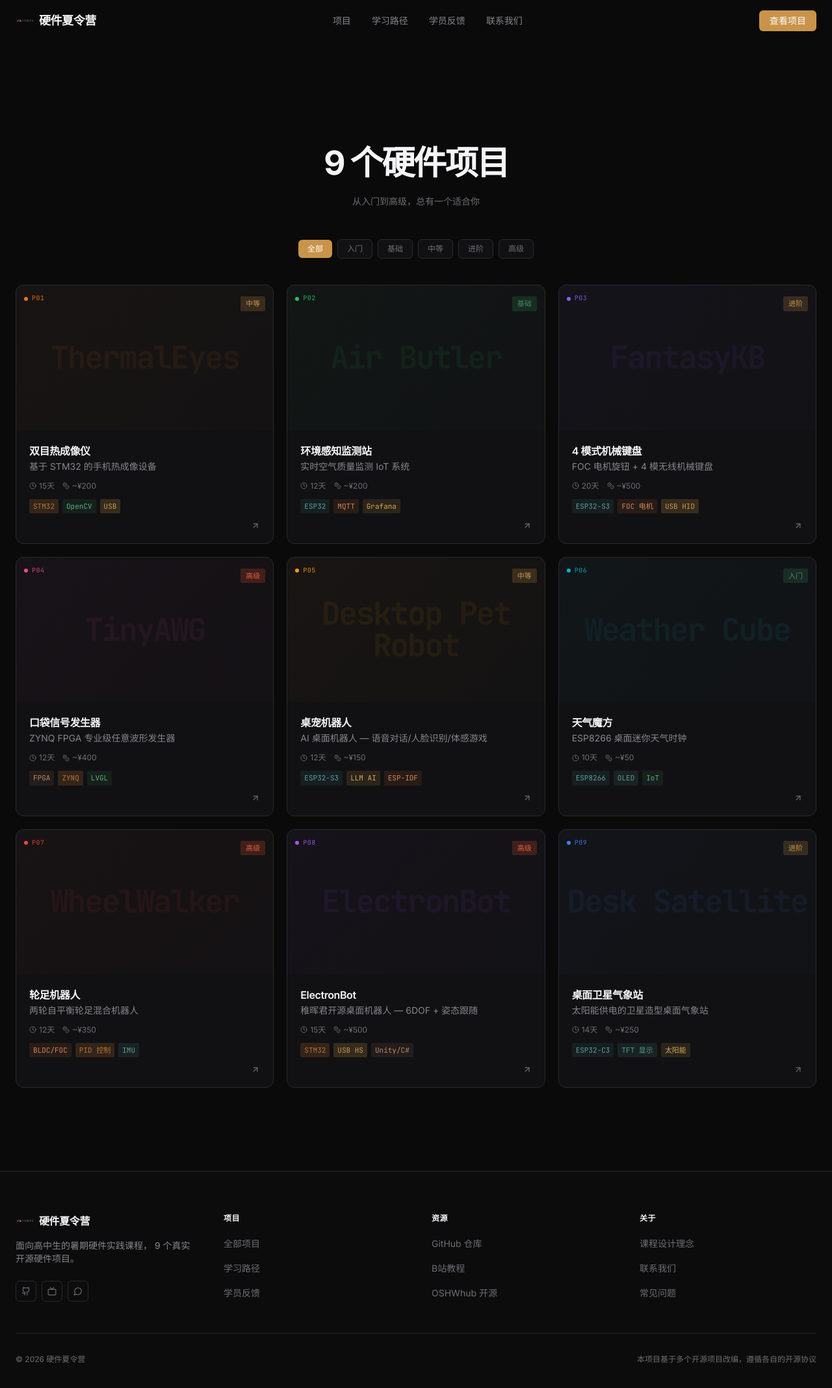
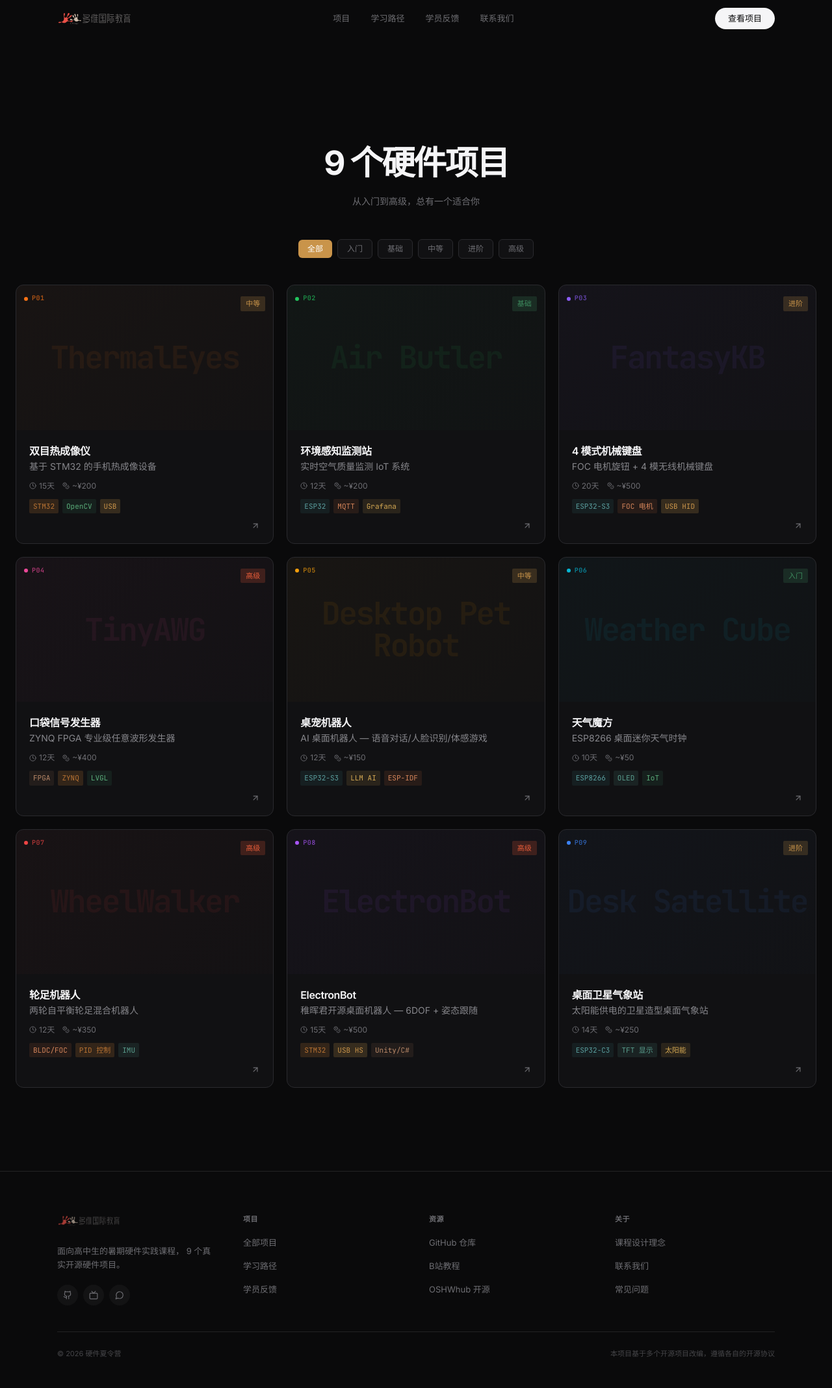
Before and after one commit to jojojjjjj/summer-hardware-projects, a Next.js app in the folder website/: page /projects in a window 1280 px wide. Shown: the top 2136 px of the page at 65% size. Built offline with nearby package versions, Linux system fonts and the light colour scheme.

Commit message:
refactor: update navbar and footer to match new design language

```diff
--- a/website/components/footer.tsx
+++ b/website/components/footer.tsx
@@ -1,14 +1,11 @@
 /**
- * Footer 组件
+ * Footer 组件 — Apple 式精致
  *
- * 去掉了:
- * - 社交链接的可见文字标签 → 只保留图标
- * - 英文版权声明
- *
- * 保留:
- * - 品牌标识
- * - 导航链接
- * - 版权信息
+ * 设计理念:
+ * - 更紧凑的布局
+ * - 链接更小更密
+ * - 社交图标更精致
+ * - 版权信息更紧凑
  */
 import Image from "next/image"
 import Link from "next/link"
@@ -49,30 +46,34 @@ const socialLinks = [
 
 export function Footer() {
   return (
-    <footer className="border-t border-border bg-bg-secondary/30">
-      <div className="mx-auto max-w-7xl px-4 py-12 sm:px-6 sm:py-16">
-        <div className="grid gap-12 md:grid-cols-4">
+    <footer className="border-t border-white/[0.10] bg-background">
+      <div className="mx-auto max-w-6xl px-6 py-12 sm:py-16">
+        <div className="grid gap-10 md:grid-cols-4">
           {/* 品牌 */}
           <div className="md:col-span-1">
-            <Link href="/" className="flex items-center gap-2">
-              <Image src={`${process.env.NODE_ENV === 'production' ? '/summer-hardware-projects' : ''}/logo.png`} alt="Logo" width={28} height={28} className="rounded-md object-cover" />
-              <span className="text-base font-semibold tracking-tight">
-                硬件夏令营
-              </span>
+            <Link href="/" className="inline-block">
+              <Image
+                src={`${process.env.NODE_ENV === 'production' ? '/summer-hardware-projects' : ''}/logo.png`}
+                alt="Logo"
+                width={100}
+                height={24}
+                className="h-6 w-auto object-contain opacity-70"
+              />
             </Link>
-            <p className="mt-4 text-sm text-text-secondary">
+            <p className="mt-4 text-[13px] text-text-tertiary leading-relaxed">
               面向高中生的暑期硬件实践课程，
               9 个真实开源硬件项目。
             </p>
-            {/* 社交图标 — 只保留图标 */}
-            <div className="mt-6 flex gap-2">
+
+            {/* 社交图标 */}
+            <div className="mt-5 flex gap-2">
               {socialLinks.map((social) => (
                 <a
                   key={social.label}
                   href={social.href}
                   target="_blank"
                   rel="noopener noreferrer"
-                  className="inline-flex h-8 w-8 items-center justify-center rounded-md border border-border text-text-tertiary transition-colors hover:border-border-hover hover:text-text-secondary"
+                  className="inline-flex h-8 w-8 items-center justify-center rounded-full bg-white/[0.04] text-text-tertiary transition-all duration-200 hover:bg-white/[0.08] hover:text-text-secondary"
                   aria-label={social.label}
                 >
                   <social.icon size={14} />
@@ -84,15 +85,15 @@ export function Footer() {
           {/* 导航链接列 */}
           {Object.values(footerLinks).map((section) => (
             <div key={section.title}>
-              <h4 className="mb-4 text-xs font-semibold text-text-primary uppercase tracking-wider font-mono">
+              <h4 className="mb-3 text-[11px] font-semibold text-text-tertiary uppercase tracking-wider">
                 {section.title}
               </h4>
-              <ul className="space-y-2.5">
+              <ul className="space-y-2">
                 {section.links.map((link) => (
                   <li key={link.label}>
                     <a
                       href={link.href}
-                      className="text-sm text-text-tertiary transition-colors hover:text-text-secondary"
+                      className="text-[13px] text-text-tertiary transition-colors duration-200 hover:text-text-secondary"
                     >
                       {link.label}
                     </a>
@@ -103,9 +104,9 @@ export function Footer() {
           ))}
         </div>
 
-        {/* 底部分隔线 + 版权 */}
-        <div className="mt-12 border-t border-border pt-8">
-          <div className="flex flex-col items-center justify-between gap-4 text-xs text-text-tertiary md:flex-row">
+        {/* 底部 */}
+        <div className="mt-10 border-t border-white/[0.10] pt-6">
+          <div className="flex flex-col items-center justify-between gap-3 text-[11px] text-text-tertiary/60 md:flex-row">
             <p>© 2026 硬件夏令营</p>
             <p>本项目基于多个开源项目改编，遵循各自的开源协议</p>
           </div>
--- a/website/components/navbar.tsx
+++ b/website/components/navbar.tsx
@@ -1,21 +1,19 @@
 "use client"
 
 /**
- * 导航栏
+ * 导航栏 — Apple 极简风格
  *
- * 去掉了:
- * - 双语导航标签 (项目 Projects)
- * - 渐变按钮 → 实色按钮
- *
- * 保留:
- * - 固定顶部
- * - 滚动模糊
- * - 移动端菜单
+ * 变更:
+ * - Logo 使用原始宽高比 (4:1)，不再 object-cover 压入正方形
+ * - 去掉 Logo 旁文字，让 Logo 本身说话
+ * - 导航链接更大间距、更细字重
+ * - CTA 按钮更精致
+ * - 滚动后背景更通透
  */
 import { useState, useEffect } from "react"
 import Image from "next/image"
 import Link from "next/link"
-import { motion } from "framer-motion"
+import { motion, AnimatePresence } from "framer-motion"
 import { Menu, X } from "lucide-react"
 import { cn } from "@/lib/utils"
 
@@ -35,7 +33,7 @@ export function Navbar() {
     const handleScroll = () => {
       if (!ticking) {
         requestAnimationFrame(() => {
-          setScrolled(window.scrollY > 100)
+          setScrolled(window.scrollY > 40)
           ticking = false
         })
         ticking = true
@@ -49,19 +47,25 @@ export function Navbar() {
     <motion.header
       initial={{ y: -100 }}
       animate={{ y: 0 }}
-      transition={{ duration: 0.5 }}
+      transition={{ duration: 0.6, ease: [0.16, 1, 0.3, 1] }}
       className={cn(
-        "fixed top-0 left-0 right-0 z-50 transition-all duration-300",
-        scrolled ? "navbar-blur" : "bg-transparent"
+        "fixed top-0 left-0 right-0 z-50 transition-all duration-500",
+        scrolled
+          ? "navbar-blur border-b border-white/[0.12]"
+          : "bg-transparent"
       )}
     >
-      <nav className="mx-auto flex max-w-7xl items-center justify-between px-4 py-3 sm:px-6 sm:py-4">
-        {/* Logo */}
-        <Link href="/" className="flex items-center gap-2">
-          <Image src={`${process.env.NODE_ENV === 'production' ? '/summer-hardware-projects' : ''}/logo.png`} alt="Logo" width={28} height={28} className="rounded-md object-cover" />
-          <span className="text-base font-semibold tracking-tight text-text-primary sm:text-lg">
-            硬件夏令营
-          </span>
+      <nav className="mx-auto flex max-w-6xl items-center justify-between px-6 py-3">
+        {/* Logo — 使用原始宽高比 */}
+        <Link href="/" className="flex items-center gap-2.5 group">
+          <Image
+            src={`${process.env.NODE_ENV === 'production' ? '/summer-hardware-projects' : ''}/logo.png`}
+            alt="多维国际教育"
+            width={120}
+            height={30}
+            className="h-7 w-auto object-contain transition-opacity group-hover:opacity-80"
+            priority
+          />
         </Link>
 
         {/* 桌面导航 */}
@@ -70,18 +74,18 @@ export function Navbar() {
             <a
               key={link.href}
               href={link.href}
-              className="text-sm text-text-secondary transition-colors hover:text-text-primary"
+              className="text-[13px] font-medium text-text-secondary/80 transition-colors duration-200 hover:text-text-primary"
             >
               {link.label}
             </a>
           ))}
         </div>
 
-        {/* CTA 按钮 — 实色 */}
-        <div className="hidden items-center gap-3 md:flex">
+        {/* CTA 按钮 */}
+        <div className="hidden items-center md:flex">
           <a
             href="#projects"
-            className="rounded-md bg-accent-primary px-4 py-1.5 text-sm font-medium text-white transition-colors hover:bg-accent-primary/90"
+            className="rounded-full bg-text-primary px-5 py-1.5 text-[13px] font-medium text-background transition-all duration-200 hover:bg-text-primary/90"
           >
             查看项目
           </a>
@@ -93,23 +97,26 @@ export function Navbar() {
           onClick={() => setMobileMenuOpen(!mobileMenuOpen)}
           aria-label={mobileMenuOpen ? "关闭菜单" : "打开菜单"}
         >
-          {mobileMenuOpen ? <X size={24} /> : <Menu size={24} />}
+          {mobileMenuOpen ? <X size={20} /> : <Menu size={20} />}
         </button>
       </nav>
 
       {/* 移动端下拉菜单 */}
+      <AnimatePresence>
         {mobileMenuOpen && (
           <motion.div
             initial={{ opacity: 0, y: -10 }}
             animate={{ opacity: 1, y: 0 }}
-          className="navbar-blur border-t border-border md:hidden"
+            exit={{ opacity: 0, y: -10 }}
+            transition={{ duration: 0.2 }}
+            className="navbar-blur border-t border-white/[0.10] md:hidden"
           >
-          <div className="flex flex-col gap-1 px-4 py-3 sm:px-6 sm:py-4">
+            <div className="flex flex-col gap-0.5 px-6 py-4">
               {navLinks.map((link) => (
                 <a
                   key={link.href}
                   href={link.href}
-                className="flex min-h-[44px] items-center text-base text-text-secondary transition-colors hover:text-text-primary sm:text-sm"
+                  className="flex min-h-[44px] items-center text-[15px] text-text-secondary transition-colors hover:text-text-primary"
                   onClick={() => setMobileMenuOpen(false)}
                 >
                   {link.label}
@@ -117,7 +124,7 @@ export function Navbar() {
               ))}
               <a
                 href="#projects"
-              className="mt-2 flex min-h-[44px] items-center justify-center rounded-md bg-accent-primary px-4 py-2 text-base font-medium text-white sm:text-sm"
+                className="mt-2 flex min-h-[44px] items-center justify-center rounded-full bg-text-primary px-4 py-2 text-[15px] font-medium text-background"
                 onClick={() => setMobileMenuOpen(false)}
               >
                 查看项目
@@ -125,6 +132,7 @@ export function Navbar() {
             </div>
           </motion.div>
         )}
+      </AnimatePresence>
     </motion.header>
   )
 }
```
Lines whose indentation alone changed are shown as unchanged.
